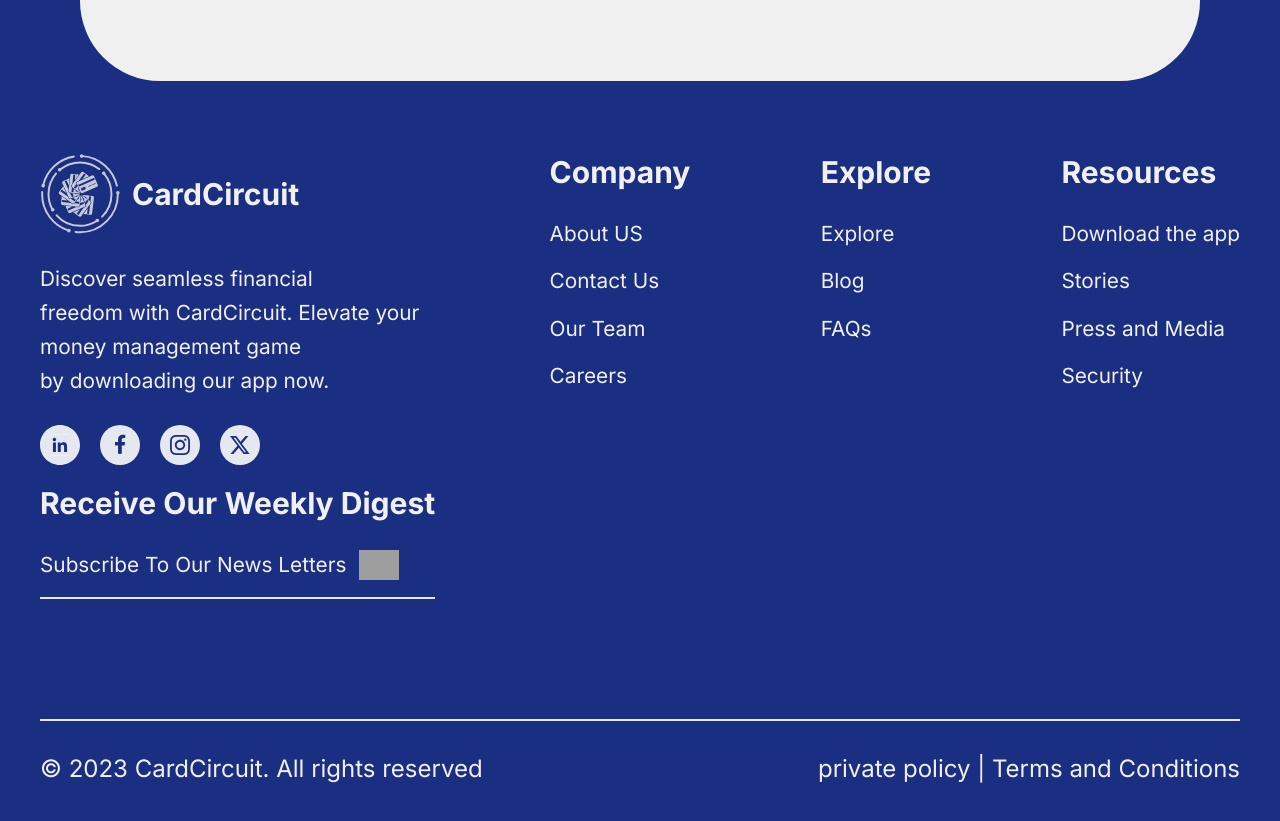
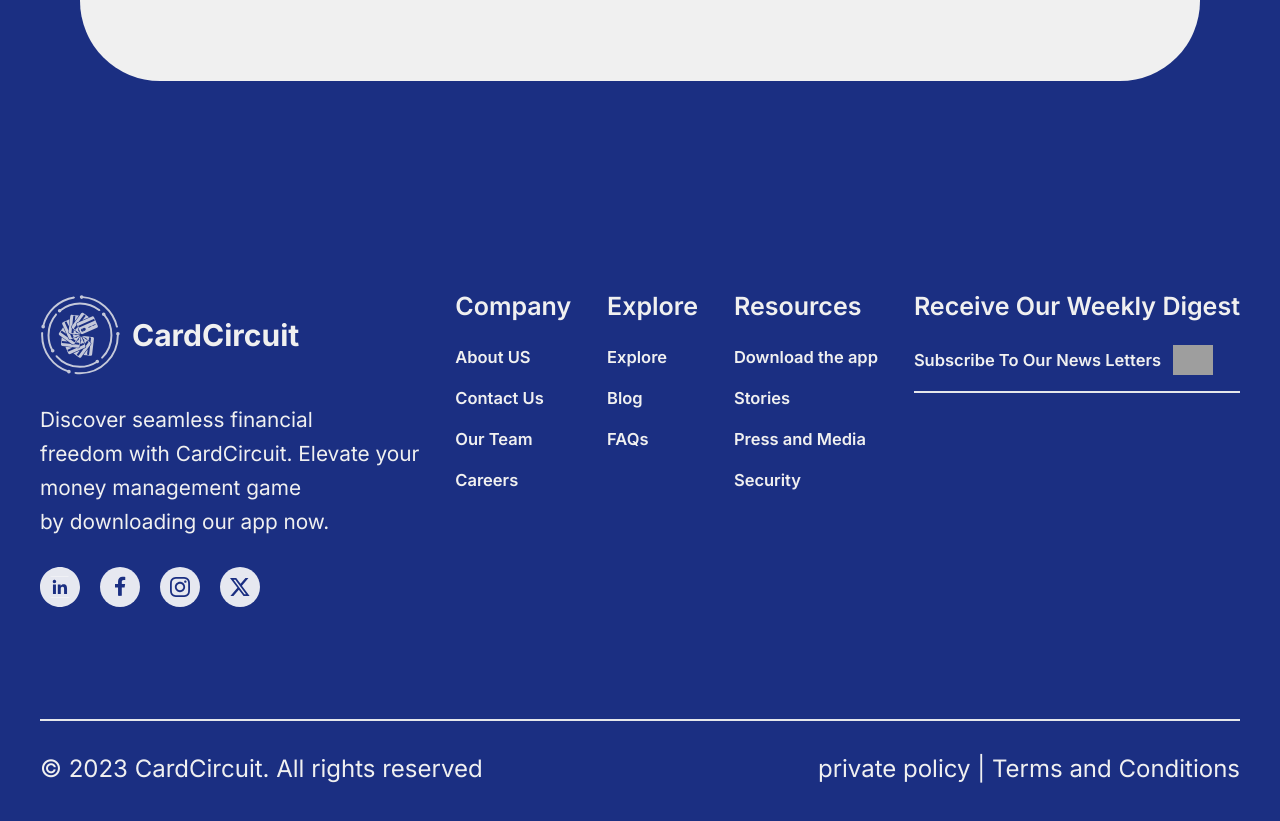
Before and after one commit to Ajiboye7/CardCircuit, a Next.js app: page / in a window 1280 px wide. Shown: the part 7076-7897 px from the top of the page. Built offline with nearby package versions, Linux system fonts and the light colour scheme; grey boxes are pictures that could not be loaded.

Commit message:
'footer'

```diff
--- a/components/Footer.tsx
+++ b/components/Footer.tsx
@@ -45,14 +45,14 @@ const Footer = () => {
           </div>
           {FooterLinks.map((column, columnIndex) => (
             <div key={column.title} className="title">
-              <h3 className="text-fontColor text-3xl font-bold pb-5">
+              <h3 className="text-fontColor footer-title pb-5">
                 {column.title}
               </h3>
               <ul className="links text-fontColor">
                 {column.links.map((link, linkIndex) => (
                   <li
                     key={link.title}
-                    className="footerLinks text-footerLinkFont py-2"
+                    className="footer-link py-2"
                   >
                     {columnIndex === FooterLinks.length - 1 &&
                     linkIndex === column.links.length - 1 ? (
```
